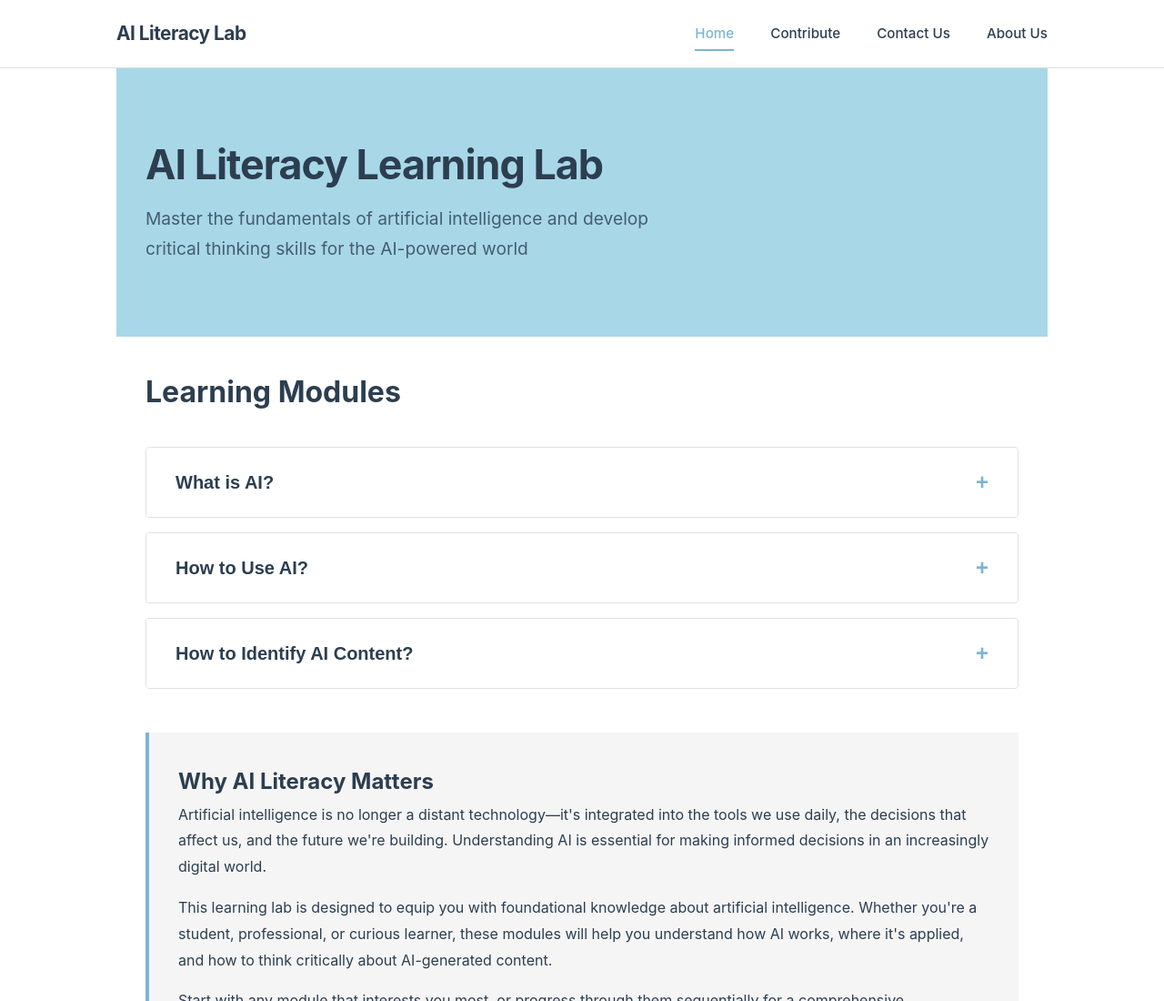
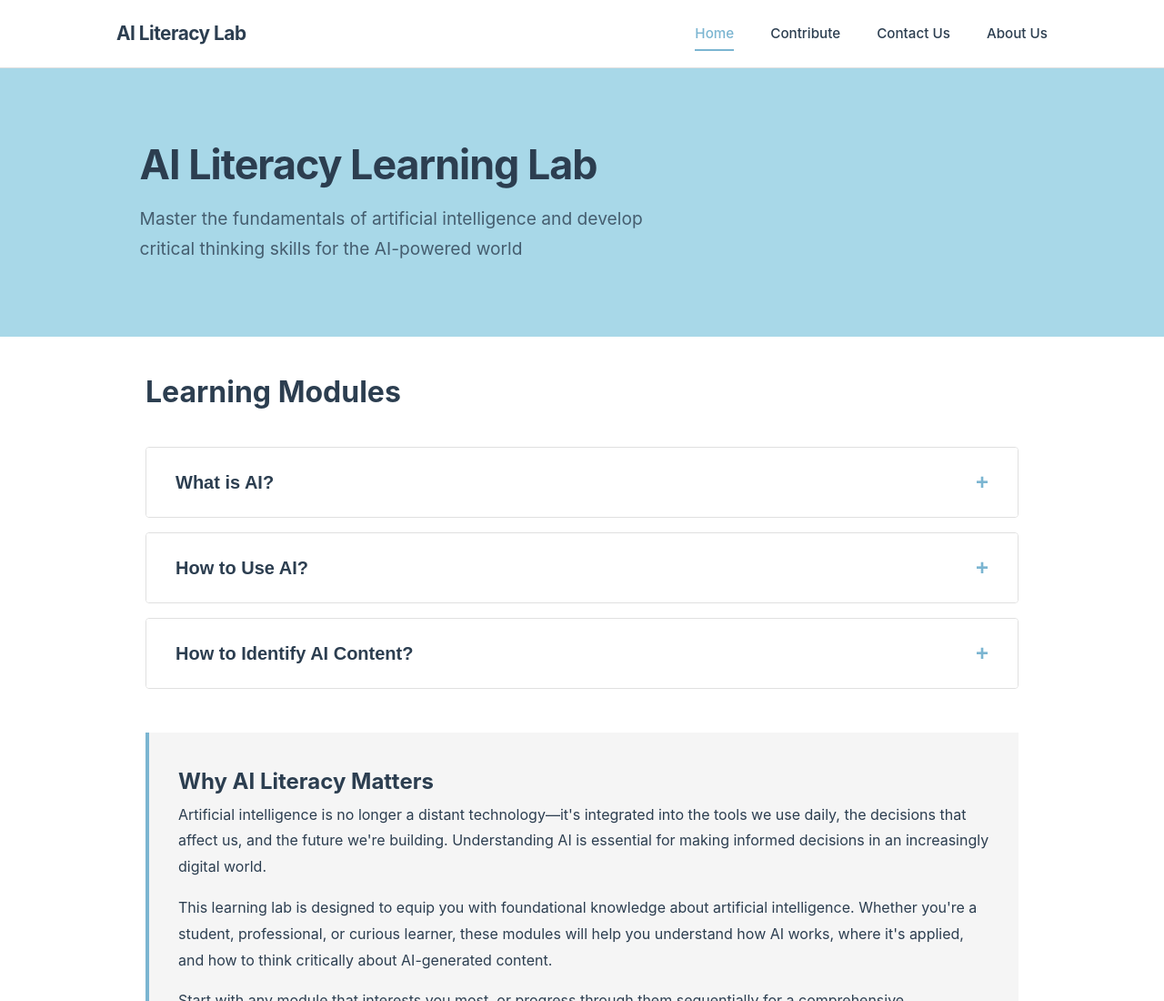
Before and after one commit to BountyBro/uwbHacks2026, a plain HTML site: page index.html in a window 1280 px wide. Shown: the top 1100 px of the page at 91% size. Drawn offline with Linux system fonts and the light colour scheme.

Commit message:
fixed banner

```diff
--- a/styles.css
+++ b/styles.css
@@ -97,10 +97,9 @@ body {
 /* Hero Section */
 .hero {
     background-color: var(--pastel-blue);
-    padding: 5rem 2rem;
+    padding: 5rem 12%;
     text-align: left;
-    width: 80%;
-    margin: 0 auto;
+    width: 100%;
 }
 
 .hero-content h1 {
```
